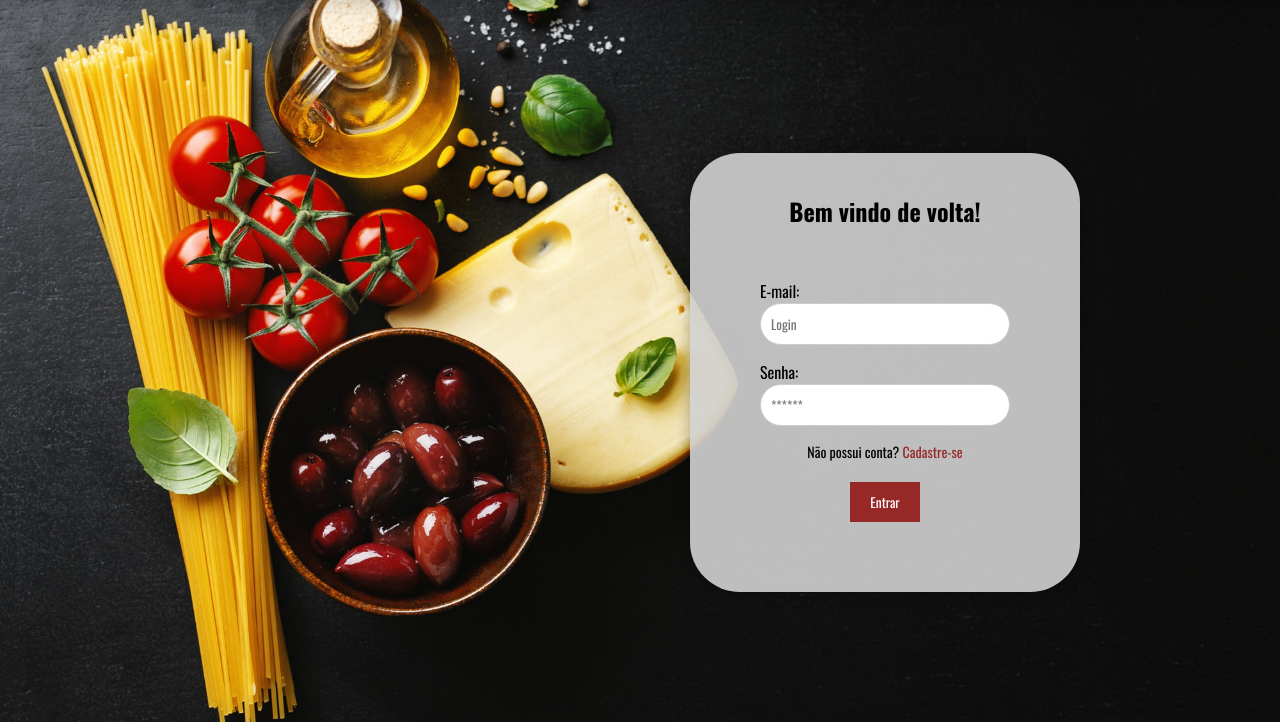
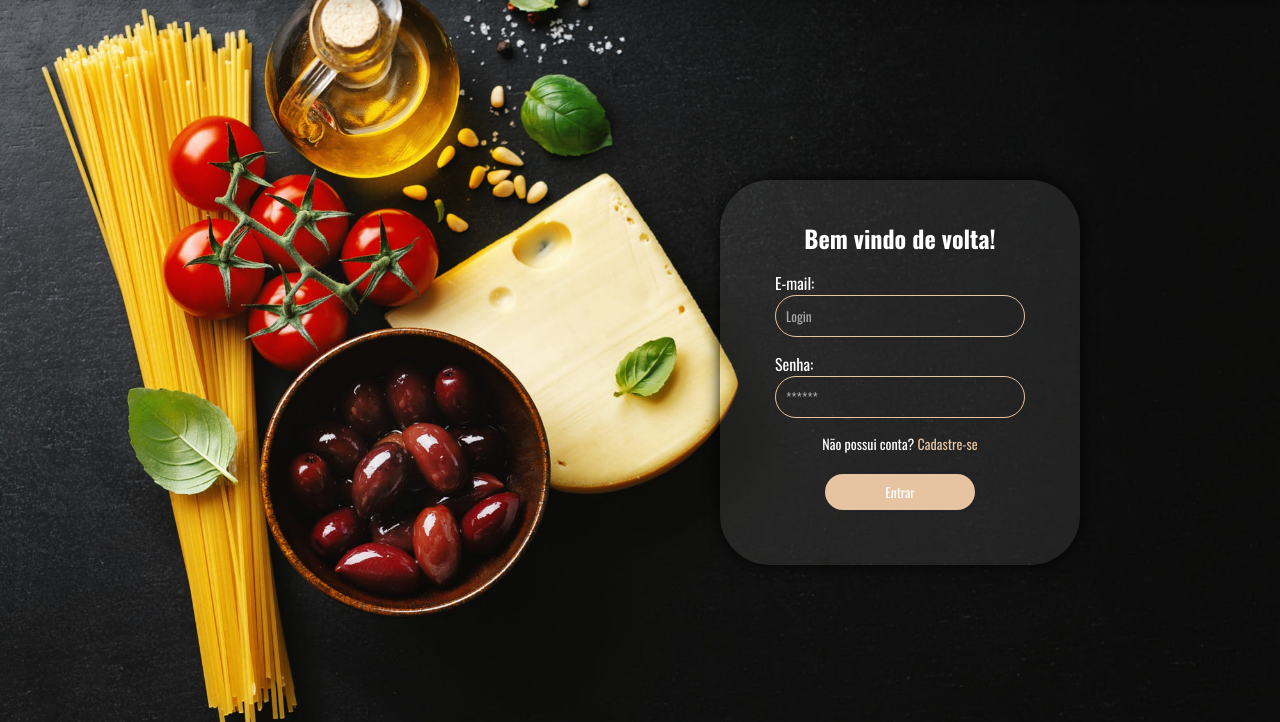
Before and after one commit to Nandoz7/Maias-Cuisine, a website: page public/login.html in a window 1280 px wide. Shown: the part 78-800 px from the top of the page. Drawn offline with nearby package versions, Linux system fonts and the light colour scheme.

Commit message:
Index, Login e Cadastro finalizados

```diff
--- a/public/css/cadastro.css
+++ b/public/css/cadastro.css
@@ -98,16 +98,18 @@
    flex-direction: column;
    align-items: center;
    justify-content: center;
-   background: rgba(210, 210, 210, 0.9);
+   background: rgba(210, 210, 210, 0.1);
    padding: 0;
    border-radius: 50px;
    box-shadow: 0px 0px 15px rgba(0, 0, 0, 0.3);
    width: 500px;
+   color: white;
  }
 
  .card a img {
-  display: flex;
-    margin-right: 400px;
+    display: flex;
+    position: absolute;
+    left: 250px;
     height: 80px;
     padding-top: 30px;
 }
@@ -131,29 +133,23 @@
  .campo input {
    padding: 10px;
    width: 350px;
-   border: 1px solid #ccc;
+   border: 1px solid #E6C3A1;
    border-radius: 50px;
- }
-
- .cadastrar {
-   margin-bottom: 20px;
-   font-size: 14px;
- }
-
- .cadastrar a {
-   color: #962828;
-   text-decoration: none;
+   background-color: transparent;
+   color: white;
  }
 
  .botao {
-   padding: 10px 50px;
-   background-color: #962828;
+   padding: 8px 60px;
+   background-color: #E6C3A1;
    color: white;
    border: none;
    border-radius: 50px;
    cursor: pointer;
+   transition: 0.3s;
  }
 
  .botao:hover {
-   background-color: #751f1f;
+   background-color: #962828b2;
+   transition: 0.3s;
  }
--- a/public/css/feed.css
+++ b/public/css/feed.css
@@ -34,7 +34,7 @@
      display: flex;
      width: 80%;
      height: fit-content;
-     background-image: url('../assets/imgs/fundo-login-cadastro.jpg');
+     background-color: red  ;
      position: relative;
      top: 0;
      left: 20%;
@@ -125,5 +125,4 @@
 
  .avisos {
     color: black;
-    background-color: #d2d2d2;
  }
--- a/public/css/login.css
+++ b/public/css/login.css
@@ -113,10 +113,11 @@
    flex-direction: column;
    align-items: center;
    justify-content: center;
-   background: rgba(210, 210, 210, 0.9);
+   background: rgba(210, 210, 210, 0.1);
    padding: 40px;
    border-radius: 50px;
-   box-shadow: 0px 0px 15px rgba(0, 0, 0, 0.3);
+   box-shadow: 0px 0px 15px rgba(0, 0, 0, 0.9);
+   color: #fff;
  }
 
 
@@ -125,9 +126,8 @@
    flex-direction: column;
    justify-content: center;
    align-items: center;
-   padding: 30px;
+   padding: 15px;
    border-radius: 10px;
-   margin-top: 20px;
  }
 
  .campo {
@@ -139,8 +139,14 @@
  .campo input {
    padding: 10px;
    width: 250px;
-   border: 1px solid #ccc;
+   border: 1px solid #E6C3A1;
    border-radius: 50px;
+   background-color: transparent;
+   color: white;
+ }
+
+ .campo input::placeholder {
+  color: #a9a6a6;
  }
 
  .cadastrar {
@@ -149,21 +155,29 @@
  }
 
  .cadastrar a {
-   color: #962828;
+   color: #E6C3A1;
    text-decoration: none;
- }
+   transition: 0.3s;
+  }
+
+  .cadastrar a:hover {
+    transition: 0.3s;
+    color: #962828b2;
+  }
 
  .botao {
-   padding: 10px 20px;
-   background-color: #962828;
+   padding: 8px 60px;
+   background-color: #E6C3A1;
    color: white;
    border: none;
-   border-radius: 5zpx;
+   border-radius: 50px;
    cursor: pointer;
+   transition: 0.3s;
  }
 
  .botao:hover {
-   background-color: #751f1f;
+   background-color: #962828b2;
+   transition: 0.3s;
  }
 
  .loading-div {
--- a/public/css/style.css
+++ b/public/css/style.css
@@ -104,7 +104,7 @@ section{
 
 /*SECTION-TWO*/
 .section-two{
-  height: 60vh;
+  height: 90vh;
   background: #23252B;
   position: relative;
   background-size: cover;
@@ -165,7 +165,7 @@ section{
   position: absolute;
   background: linear-gradient(to top, #d2d2d2, transparent);
   width: 100%;
-  height: 8%;
+  height: 5%;
   bottom: 0;
 }
 
--- a/public/login.html
+++ b/public/login.html
@@ -27,7 +27,7 @@
                 <li class="menu-item"><a href="./index.html">Home</a></li>
                 <li class="barra">|</li>
                 <li class="menu-item">
-                    <a class="sub-btn" href="home2.html?scroll=footer" id="scrollContato">Contato</a>
+                    <a class="sub-btn" href="index.html?scroll=footer" id="scrollContato">Contato</a>
                 </li>
                 <li class="barra">|</li>
                 <li class="menu-item">
@@ -97,7 +97,7 @@
 
         if (emailVar == "" || senhaVar == "") {
             cardErro.style.display = "block"
-            mensagem_erro.innerHTML = "(Mensagem de erro para todos os campos em branco)";
+            mensagem_erro.innerHTML = "Preencha todos os campos";
             finalizarAguardar();
             return false;
         }
```
Also changed, not shown: public/cadastro.html (+1 -1 lines), public/index.html (+6 -6 lines), public/assets/imgs/setaVoltar.svg.
